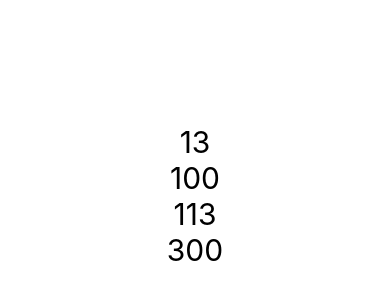
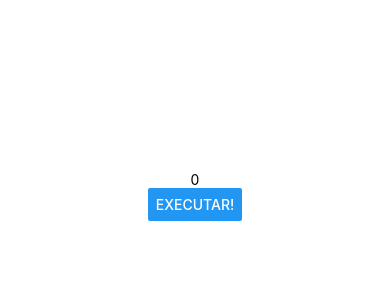
Before and after one commit to leticiasatiko/treinamento-react-native, a React Native app: screen / in a window 390 px wide. Shown: the part 226-526 px from the top of the page. Built offline with nearby package versions, Linux system fonts and the light colour scheme.

Commit message:
comunicação indireta  pai para filho

```diff
--- a/src/App.tsx
+++ b/src/App.tsx
@@ -9,23 +9,26 @@ import Primeiro from './components/Primeiro'
 import Titulo from './components/Titulo'
 import Botao from './components/Botao'
 import Pai from './components/direta/Pai'
+import PaiIndireto from './components/indireta/Pai'
 
 export default () => (
     <View style={style.App}>
 
+        <PaiIndireto />
+
+        {/*
         <Pai />
-
-
-        {/* <Contador inicial={100} passo={10} /> */}
-        {/* <Botao /> */}
-        {/* <Titulo principal="Cadastro Produto" secundario="Tela de Cadastro" /> */}
-        {/* <Aleatorio min={1} max={5} />
+        <Contador inicial={100} passo={10} />
+        <Botao />
+        <Titulo principal="Cadastro Produto" secundario="Tela de Cadastro" />
+        <Aleatorio min={1} max={5} />
         <MinMax min="3" max="10"/>
         <MinMax min="1" max="94"/>
         <CompUm />
         <Comp2 />
         <Comp3 />
-        <Primeiro /> */}
+        <Primeiro />
+        */}
     </View>
 )
 
--- /dev/null
+++ b/src/components/indireta/Filho.tsx
@@ -0,0 +1,20 @@
+import React from 'react'
+import { View, Text, Button } from 'react-native'
+import Estilo from '../estilo'
+
+export default (props: {min: number, max: number, funcao: (num: number, texto: string) => void}) => {
+    function gerarNumero(min: number, max: number) {
+        const fator = max - min + 1
+        return Math.floor(Math.random() * fator) + min
+    }
+
+    return (
+        <Button
+            title="Executar!"
+            onPress={function() {
+                const n = gerarNumero(props.min, props.max)
+                props.funcao(n, "Valor gerado: ")
+            }}
+        />
+    )
+}
--- /dev/null
+++ b/src/components/indireta/Pai.tsx
@@ -0,0 +1,20 @@
+import React, { useState } from 'react'
+import { View, Text } from 'react-native'
+import Estilo from '../estilo'
+import Filho from './Filho'
+
+export default (props: {}) => {
+    const [num, setNum] = useState(0)
+    const [texto, setTexto] = useState('')
+    function exibirValor(num: number, texto: string) {
+        setNum(num)
+        setTexto(texto)
+    }
+
+    return (
+        <>
+            <Text>{texto}{num}</Text>
+            <Filho min={1} max={60} funcao={exibirValor} />
+        </>
+    )
+}
```
